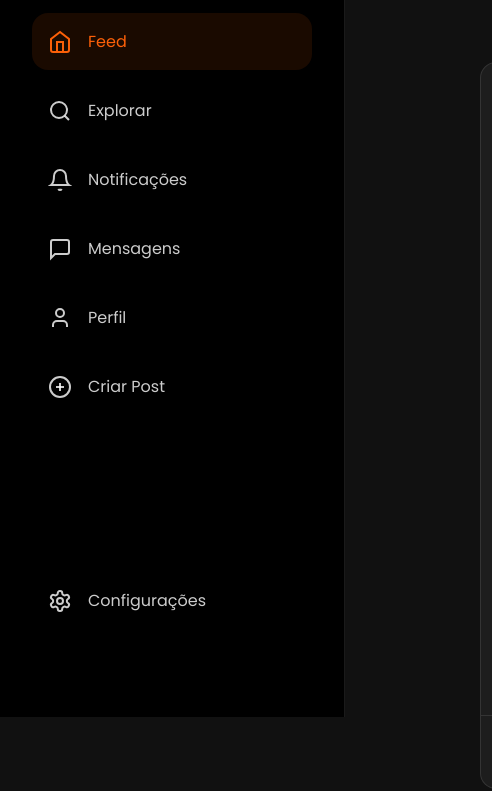
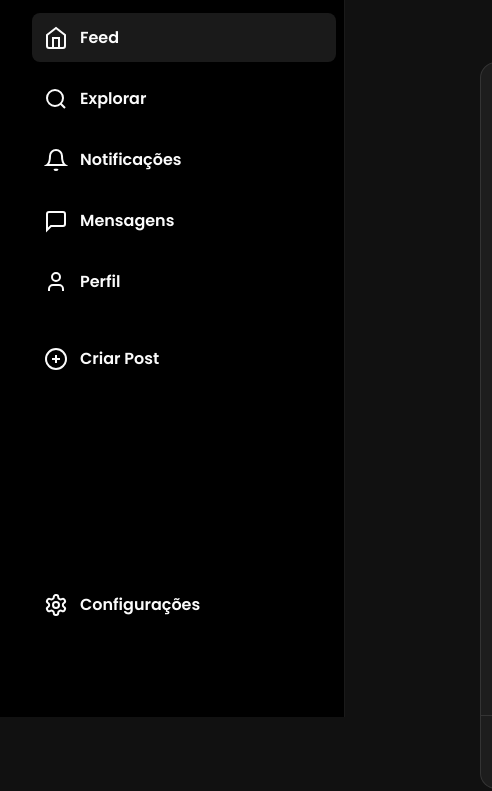
Before and after one commit to joaovitorrios/projeto-flicker, a website: page src/feed.html in a window 1280 px wide. Shown: the part 147-938 px from the top of the page, 0-492 px from the left. Drawn offline with Linux system fonts and the light colour scheme; files whose address does not match are found by name.

Commit message:
alterações no css

```diff
--- a/src/style/feed.css
+++ b/src/style/feed.css
@@ -70,33 +70,35 @@
 .nav-item, .new-post-btn, .settings-btn {
     display: flex;
     align-items: center;
-    gap: 1rem;
-    padding: 1rem;
-    color: rgba(255, 255, 255, 0.8);
+    gap: 12px;
+    padding: 12px;
+    color: var(--text-secondary);
     text-decoration: none;
-    border-radius: 1rem;
-    transition: all 0.3s;
+    border-radius: 8px;
+    transition: all 0.3s ease;
     font-size: 1rem;
-    font-weight: 400;
+    font-weight: 600;
     width: 100%;
-    box-sizing: border-box;
-    margin: 0;
+    background: transparent;
+    border: none;
+    cursor: pointer;
 }
 
 .nav-item:hover, .new-post-btn:hover, .settings-btn:hover {
     background: rgba(255, 255, 255, 0.1);
-    transform: translateY(-2px);
+    color: var(--text-primary);
 }
 
-.nav-item.active {
-    color: #fc6008;
-    background: rgba(252, 96, 8, 0.1);
+.nav-item.active, .new-post-btn.active, .settings-btn.active {
+    color: var(--text-primary);
+    font-weight: 700;
+    background: rgba(255, 255, 255, 0.1);
 }
 
-.nav-item .icon, .new-post-btn .icon, .settings-btn .icon {
-    width: 1.5rem;
-    height: 1.5rem;
-    flex-shrink: 0;
+.nav-item svg, .new-post-btn svg, .settings-btn svg {
+    width: 24px;
+    height: 24px;
+    stroke: currentColor;
 }
 
 .settings-btn {
@@ -106,29 +108,6 @@
     right: 0;
     margin: 0 auto;
     width: 100%;
-    background: none;
-    border: none;
-    padding: 1rem;
-    display: flex;
-    align-items: center;
-    gap: 1rem;
-    color: rgba(255, 255, 255, 0.8);
-    text-decoration: none;
-    border-radius: 1rem;
-    transition: all 0.3s;
-    font-size: 1rem;
-    font-weight: 400;
-}
-
-.settings-btn:hover {
-    background: rgba(255, 255, 255, 0.1);
-    transform: translateY(-2px);
-}
-
-.settings-btn .icon {
-    width: 1.5rem;
-    height: 1.5rem;
-    flex-shrink: 0;
 }
 
 .main-content {
@@ -478,3 +457,14 @@
         padding: 0.75rem;
     }
 }
+
+.new-post-btn {
+    background: transparent;
+    color: var(--text-secondary);
+    margin: 1rem 0;
+}
+
+.new-post-btn:hover {
+    background: rgba(255, 255, 255, 0.1);
+    color: var(--text-primary);
+}
--- /dev/null
+++ b/src/style/style.css
@@ -0,0 +1,59 @@
+/* Estilos base para navegação */
+.nav-item, .new-post-btn, .settings-btn {
+    display: flex;
+    align-items: center;
+    gap: 12px;
+    padding: 12px;
+    color: var(--text-secondary);
+    text-decoration: none;
+    border-radius: 8px;
+    transition: all 0.3s ease;
+    font-size: 1rem;
+    font-weight: 600;
+    width: 100%;
+    background: transparent;
+    border: none;
+    cursor: pointer;
+}
+
+/* Hover para todos os botões */
+.nav-item:hover, .new-post-btn:hover, .settings-btn:hover {
+    background: rgba(255, 255, 255, 0.1);
+    color: var(--text-primary);
+}
+
+/* Botão ativo */
+.nav-item.active, .new-post-btn.active, .settings-btn.active {
+    color: var(--text-primary);
+    font-weight: 700;
+    background: rgba(255, 255, 255, 0.1);
+}
+
+/* Ícones para todos os botões */
+.nav-item svg, .new-post-btn svg, .settings-btn svg {
+    width: 24px;
+    height: 24px;
+    stroke: currentColor;
+}
+
+/* Estilo específico para o botão de criar post */
+.new-post-btn {
+    background: transparent;
+    color: var(--text-secondary);
+    margin: 1rem 0;
+}
+
+.new-post-btn:hover {
+    background: rgba(255, 255, 255, 0.1);
+    color: var(--text-primary);
+}
+
+/* Botão de configurações */
+.settings-btn {
+    position: absolute;
+    bottom: 3.5rem;
+    left: 0;
+    right: 0;
+    margin: 0 auto;
+    width: 100%;
+}
```
